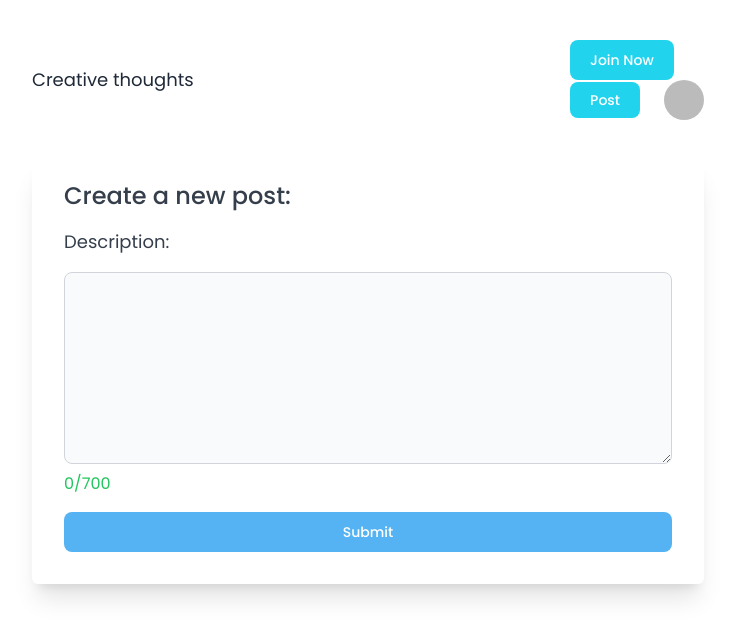
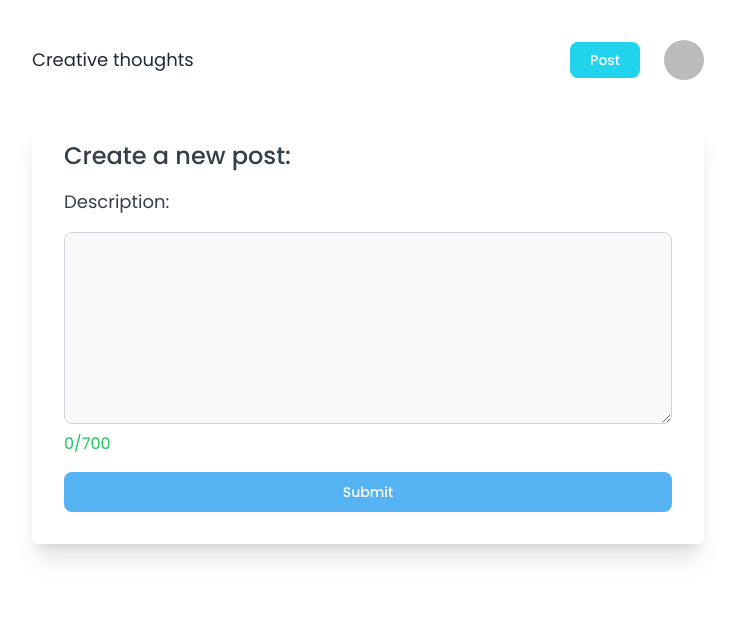
Before and after one commit to mdsiamss10/NextBlogApplication, a Next.js app: page /post in a window 1280 px wide. Shown: the top 638 px of the page, without its empty margins (272-1007 px from the left). Built offline with nearby package versions, Linux system fonts and the light colour scheme; no server answers; the database is empty; sample sign-in values are in the browser's storage.

Commit message:
Update Navbar.js

```diff
--- a/components/Navbar.js
+++ b/components/Navbar.js
@@ -15,7 +15,7 @@ export default function Navbar() {
           <button className="text-lg text-gray-800">Creative thoughts</button>
         </Link>
         <ul>
-          {pathname !== "/auth/login" && (
+          {user === null && pathname !== "/auth/login" && (
             <Link href={`auth/login/`}>
               <button
                 type="button"
```
